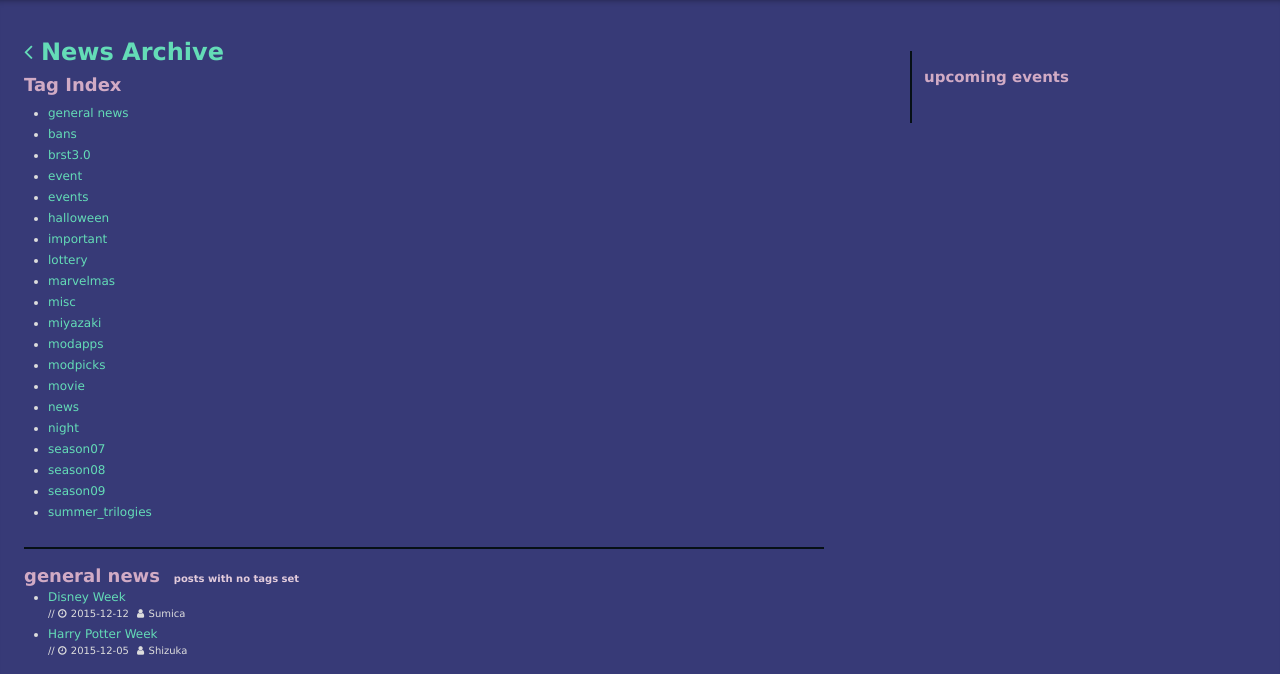
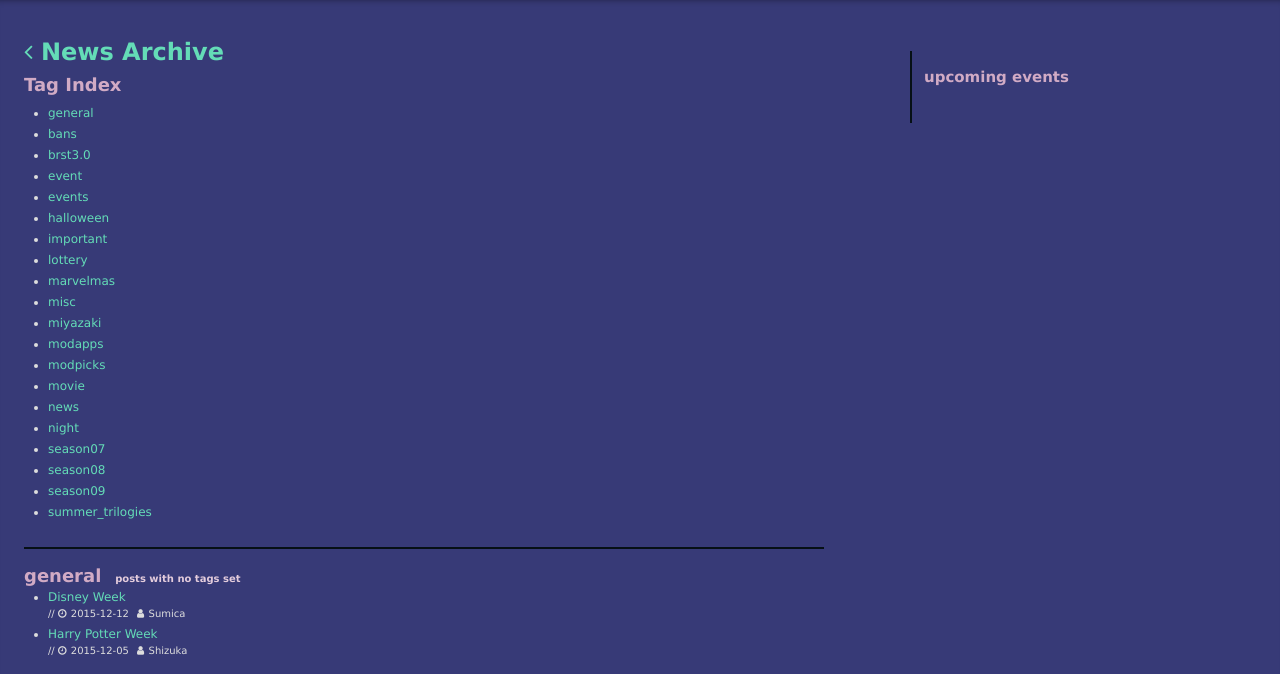
Before and after one commit to Bronystate/brstv3, a Jekyll site: the page built from news/tags.html, in a window 1280 px wide and 900 px high. Shown: the part 215-889 px from the top of the window. Built offline with Jekyll 4.4.1, drawn with Linux system fonts in a browser that asks for light colours; nearby versions of some CDN libraries.

Commit message:
Update tags.html

```diff
--- a/news/tags.html
+++ b/news/tags.html
@@ -8,14 +8,14 @@ css:
 <h1><a href="/news"><i class="fa fa-angle-left"></i> News Archive</a></h1>
 <h2 id="">Tag Index</h2>
 <ul>
-  <li><a href="#no-tag">general news</a></li>
+  <li><a href="#no-tag">general</a></li>
   {% for tag in sortedtags %}<li><a href="#{{ tag }}">{{ tag }}</a></li>{% endfor %}
 </ul>
 <hr>
 <div class="tagindex">
   <div class="tagbox">
     <div class="taginfo">
-      <h2 id="no-tag" class="tagname">general news</h2>
+      <h2 id="no-tag" class="tagname">general</h2>
       <p class="tagdesc">posts with no tags set</p>
     </div>
     <ul class="taglist">
```
